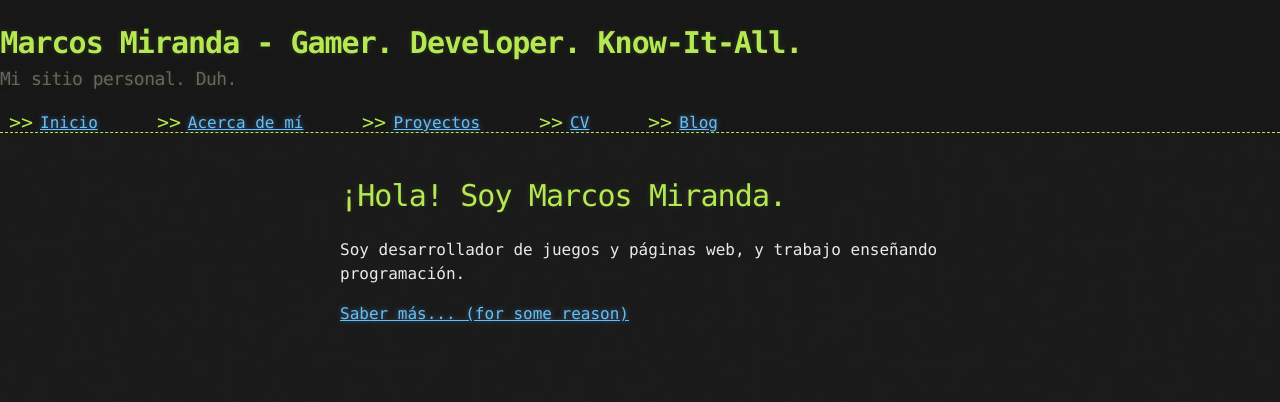
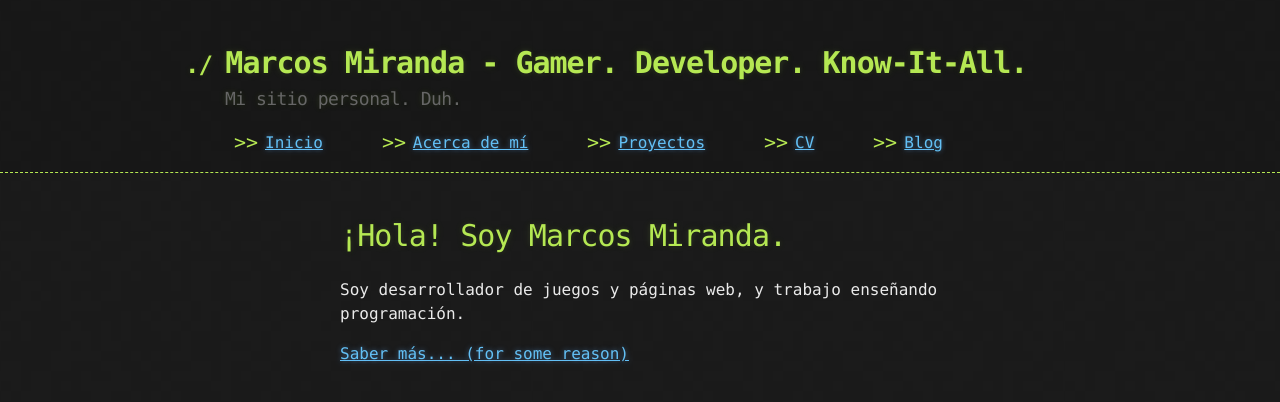
Before and after one commit to mimg2805/mimg2805.github.io, a Jekyll site: the page built from index.md, in a window 1280 px wide. Shown: the top 402 px of the page. Built offline with Jekyll 4.4.1, drawn with Linux system fonts in a browser that asks for light colours.

Commit message:
Style changes

```diff
--- a/assets/css/style.scss
+++ b/assets/css/style.scss
@@ -4,12 +4,13 @@
 @import 'jekyll-theme-hacker';
 
 header {
-    //padding: 40px 0;
+    padding: 40px 0;
 }
 
 .header-container {
     width: 90%;
     max-width: 830px;
+    margin: 0 auto;
     nav {
         ul {
             li {
```
